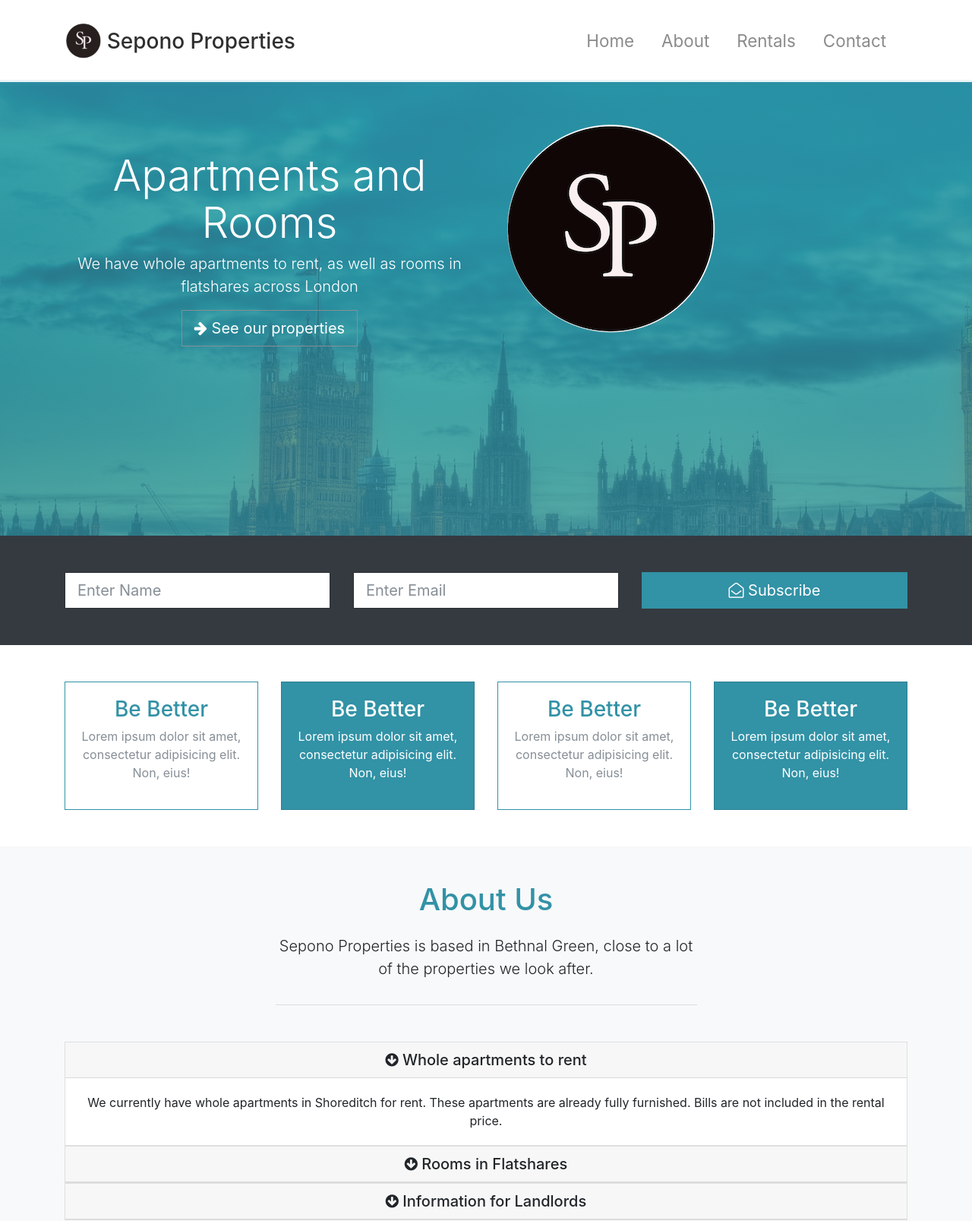
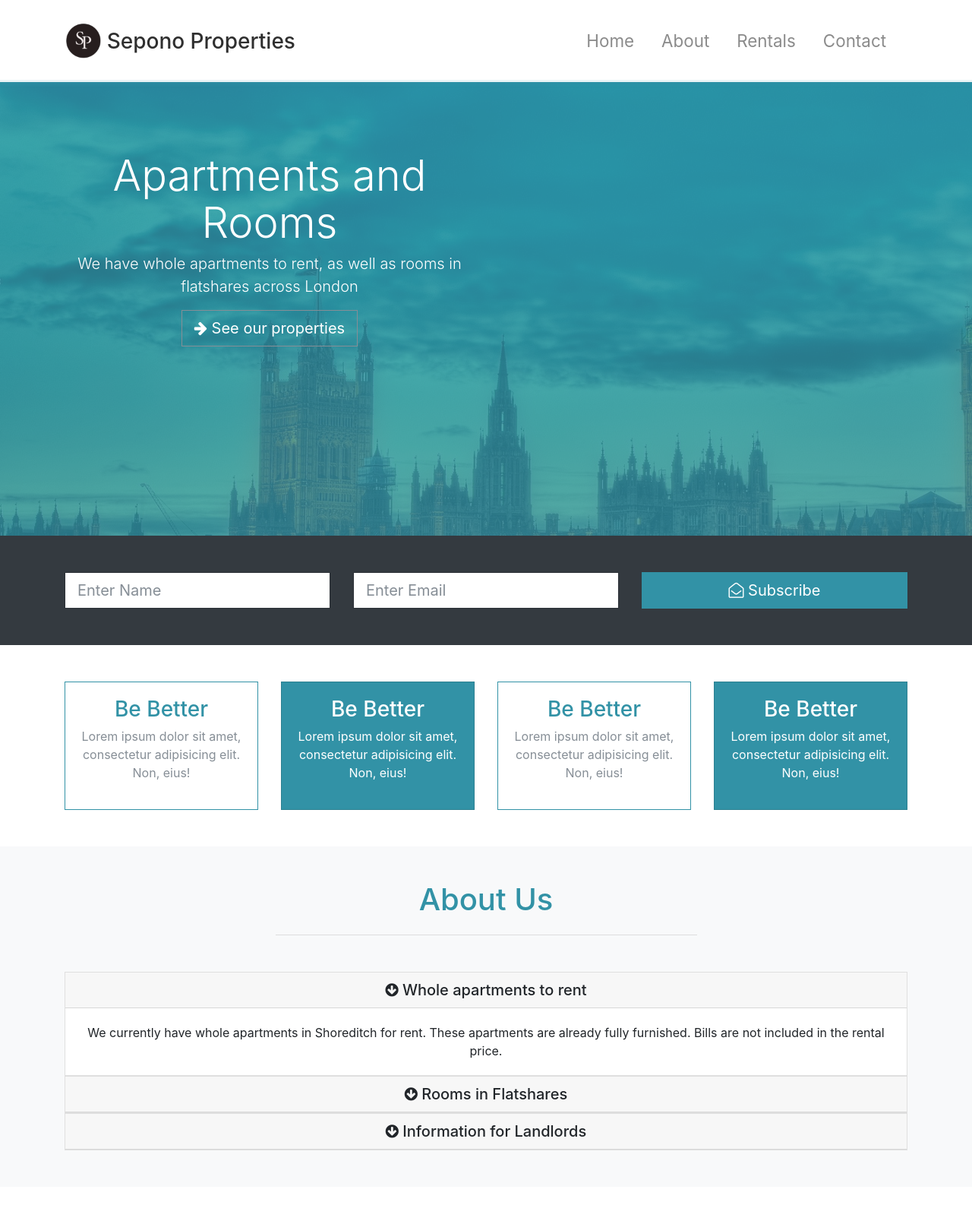
Before and after one commit to jdm79/sepono-static, a website: page src/index.html in a window 1280 px wide. Shown: the top 1607 px of the page at 76% size. Drawn offline with Linux system fonts and the light colour scheme; files whose address does not match are found by name.

Commit message:
take off logo on main splash

```diff
--- a/src/index.html
+++ b/src/index.html
@@ -62,7 +62,7 @@
           </div>
 
           <div class="col-lg-6">
-            <img src="img/mlogo.png" alt="" class="img-fluid d-none d-lg-block pt-5">
+          <!--  <img src="img/mlogo.png" alt="company logo" class="img-fluid d-none d-lg-block pt-5"> -->
           </div>
         </div>
       </div>
@@ -137,9 +137,6 @@
             <h1 class="text-primary pb-3">
               About Us
             </h1>
-            <p class="lead pb-3">
-              Sepono Properties is based in Bethnal Green, close to a lot of the properties we look after.
-            </p>
           </div>
 
           <!-- ACCORDIAN -->
@@ -365,7 +362,7 @@
         <div class="col-lg-12">
             <h3>Contact</h3>
             <p class="lead">
-              Casa (trading as Sepono Properties UK) <br>
+              Casa In Particular Limited (trading as Sepono Properties UK) <br>
               Unit 4, 138-148 Cambridge Heath Road, <br>
               London, E1 5QJ
             </p>
```
